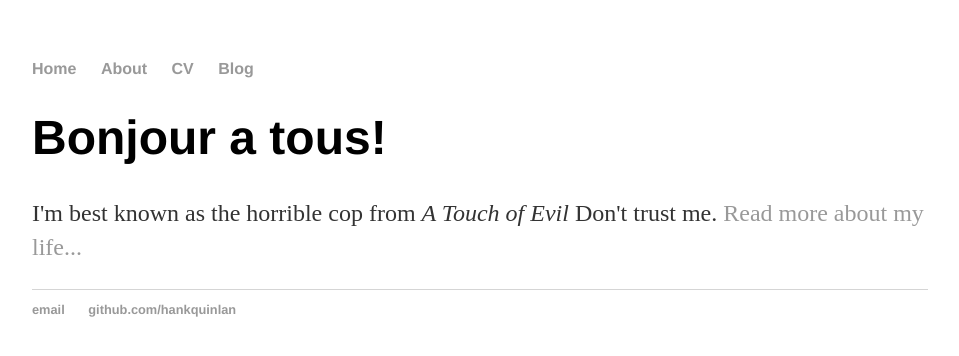
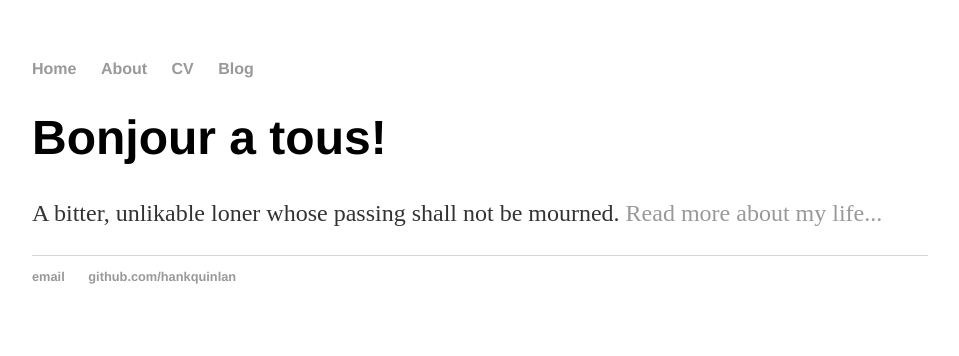
Before and after one commit to riffsircar/riffsircar.github.io, a Jekyll site: the page built from index.html, in a window 1280 px wide. Shown: the top 356 px of the page, without its empty margins (160-1119 px from the left). Built offline with Jekyll 4.4.1, drawn with Linux system fonts in a browser that asks for light colours.

Commit message:
Update index.html

```diff
--- a/index.html
+++ b/index.html
@@ -4,5 +4,5 @@ title: Riff Sircar
 ---
 <div class="blurb">
 	<h1>Bonjour a tous!</h1>
-	<p>I'm best known as the horrible cop from <em>A Touch of Evil</em> Don't trust me. <a href="/about">Read more about my life...</a></p>
+	<p>A bitter, unlikable loner whose passing shall not be mourned. <a href="/about">Read more about my life...</a></p>
 </div><!-- /.blurb -->
```
